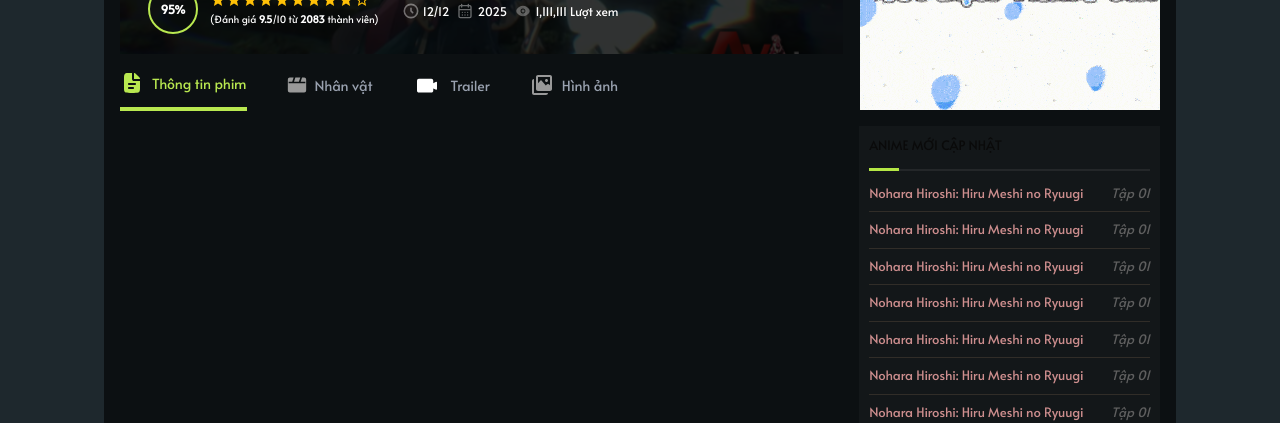
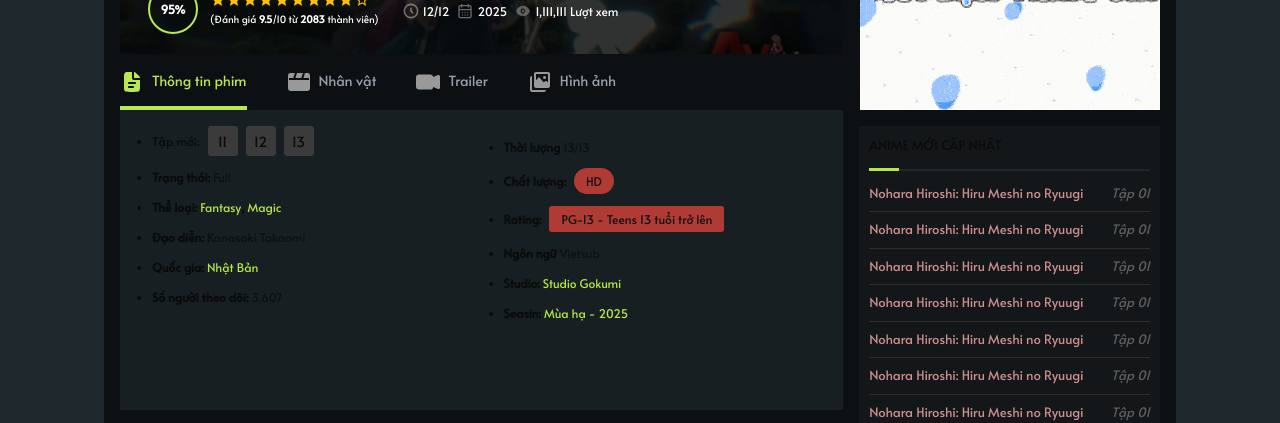
Before and after one commit to Phungngoccoc/ChatApp, a Next.js app: page /phim/test in a window 1280 px wide. Shown: the part 429-852 px from the top of the page. Built offline with nearby package versions, Linux system fonts and the light colour scheme.

Commit message:
complete section info movie

```diff
--- a/src/app/phim/[slug]/detail-movie.tsx
+++ b/src/app/phim/[slug]/detail-movie.tsx
@@ -14,10 +14,11 @@ import FileIcon from '@/components/icon/file'
 import Movie from '@/components/icon/movie'
 import Camera from '@/components/icon/camera'
 import ImageIcon from '@/components/icon/image'
+import CameraVideoFill from '@/components/icon/camera-video'
 
 export default function DetailMovie() {
     const [activeTab, setActiveTab] = useState<'info' | 'character' | 'trailer' | 'images'>('info');
-    const baseClass = 'text-[14px] flex items-center pb-3 cursor-pointer';
+    const baseClass = 'text-[14px] flex items-start pb-3 cursor-pointer min-h-[30px] justify-center';
     const activeClass = 'text-[#b9e850] border-b-[4px] border-[#b9e850]';
     return (
         <div className="container bg-[#0c1012] py-2 px-4">
@@ -51,7 +52,8 @@ export default function DetailMovie() {
                             </div>
                         </div>
                         <div className='text-white flex mt-4'>
-                            <div className='z-5 border-t border-white/60 w-full pt-4 ps-2 flex'>
+                            <div className='z-5 border-t border-white/60 w-full pt-4 ps-2 flex sm:flex-row flex-col'>
+                                <div className='flex'>
                                     <div className='w-[50px] h-[50px] border-2 border-[#b9e850] z-5 rounded-full text-[12px] text-white flex items-center justify-center font-bold' >
                                         95%
                                     </div>
@@ -64,7 +66,19 @@ export default function DetailMovie() {
                                         </div>
                                         <div className='text-[10px] mt-1'>(Đánh giá <strong>9.5</strong>/10 từ <strong>2083</strong> thành viên)</div>
                                     </div>
-                                <div className="flex gap-2 mt-1 ms-6">
+                                </div>
+                                <div className="gap-2 mt-1 ms-6 sm:flex  hidden">
+                                    <span className="flex items-center text-[12px] text-white font-light">
+                                        <Clock size={16} stroke="white" className="opacity-40 me-1" /> 12/12
+                                    </span>
+                                    <span className="flex items-center text-[12px] text-white font-light">
+                                        <Calendar size={16} className="opacity-40 me-1" fill="white" /> 2025
+                                    </span>
+                                    <span className="flex items-center text-[12px] text-white font-light">
+                                        <EyeIcon width={16} height={16} fill="#ccc" className='opacity-40 me-1' /> 1,111,111 Lượt xem
+                                    </span>
+                                </div>
+                                <div className="flex gap-2 mt-1 sm:hidden mt-4 ms-1">
                                     <span className="flex items-center text-[12px] text-white font-light">
                                         <Clock size={16} stroke="white" className="opacity-40 me-1" /> 12/12
                                     </span>
@@ -78,45 +92,90 @@ export default function DetailMovie() {
                             </div>
                         </div>
                     </div>
-                    <div className="mt-4 flex items-center gap-x-10">
+                    <div className="mt-4 flex items-start gap-x-10 transition-all duration-200">
                         <div
                             className={`${baseClass} ${activeTab === 'info' ? activeClass : 'text-gray-400'}`}
                             onClick={() => setActiveTab('info')}
                         >
-                            <FileIcon width={24} height={24} fillColor={activeTab === 'info' ? '#b9e850' : '#999'} className="me-2" />
+                            <FileIcon width={24} height={24} fillColor={activeTab === 'info' ? '#b9e850' : '#999'} className="" />
+                            <div
+                                className={`overflow-hidden transition-all duration-300 ease-in-out max-h-[20px] ${activeTab === 'info' ? 'max-w-[100px] scale-100 opacity-100 ms-2' : 'max-w-0 h-0 scale-0 opacity-0'} md:max-w-[100px] md:scale-100 md:opacity-100 md:h-auto md:ms-2`}>
                                 Thông tin phim
+                            </div>
+
                         </div>
 
                         <div
                             className={`${baseClass} ${activeTab === 'character' ? activeClass : 'text-gray-400'}`}
                             onClick={() => setActiveTab('character')}
                         >
-                            <Movie size={20} color={activeTab === 'character' ? '#b9e850' : '#999'} className="me-2" />
+                            <Movie size={24} color={activeTab === 'character' ? '#b9e850' : '#999'} className="flex justify-center" />
+                            <div
+                                className={`overflow-hidden transition-all duration-300 ease-in-out max-h-[20px] ${activeTab === 'character' ? 'max-w-[100px]  scale-100 opacity-100 ms-2' : 'max-w-0 h-0 scale-0 opacity-0'} md:max-w-[100px] md:scale-100 md:opacity-100 md:h-auto md:ms-2`}>
                                 Nhân vật
+                            </div>
                         </div>
 
                         <div
                             className={`${baseClass} ${activeTab === 'trailer' ? activeClass : 'text-gray-400'}`}
                             onClick={() => setActiveTab('trailer')}
                         >
-                            <Camera size={30} color={activeTab === 'trailer' ? '#b9e850' : 'white'} className="me-2" />
+                            <CameraVideoFill width={24} height={24} fill={activeTab === 'trailer' ? '#b9e850' : '#999'} className="" />
+                            <div
+                                className={`overflow-hidden transition-all duration-300 ease-in-out max-h-[20px] ${activeTab === 'trailer' ? 'max-w-[100px]  scale-100 opacity-100 ms-2' : 'max-w-0 h-0 scale-0 opacity-0'} md:max-w-[100px] md:scale-100 md:opacity-100 md:h-auto md:ms-2`}>
                                 Trailer
+                            </div>
                         </div>
 
                         <div
                             className={`${baseClass} ${activeTab === 'images' ? activeClass : 'text-gray-400'}`}
                             onClick={() => setActiveTab('images')}
                         >
-                            <ImageIcon width={24} height={24} fillColor={activeTab === 'images' ? '#b9e850' : '#999'} className="me-2" />
+                            <ImageIcon width={24} height={24} fillColor={activeTab === 'images' ? '#b9e850' : '#999'} className="" />
+                            <div
+                                className={`overflow-hidden transition-all duration-300 ease-in-out max-h-[20px] ${activeTab === 'images' ? 'max-w-[100px]  scale-100 opacity-100 ms-2' : 'max-w-0 h-0 scale-0 opacity-0'} md:max-w-[100px] md:scale-100 md:opacity-100 md:h-auto md:ms-2`}>
                                 Hình ảnh
                             </div>
                         </div>
-                    <div>
-
+                    </div>
+                    <div className='min-h-[300px] bg-[#171f22]'>
+                        <div className={`w-full grid grid-cols-2 gap-x-3 text-[12px] p-4 transform ${activeTab === 'info' ? "scale-100 opacity-100 transition duration-100" : "scale-0 opacity-0"}`}>
+                            <ul className='col-span-1 !list-disc ms-4'>
+                                <li>
+                                    <div className='flex items-center'>
+                                        <span>Tập mới:</span>
+                                        <Link href={`#`} className='w-[30px] h-[30px] rounded-[3px] bg-[#3b3b3b] flex items-center justify-center text-[14px] ms-2'>11</Link>
+                                        <Link href={`#`} className='w-[30px] h-[30px] rounded-[3px] bg-[#3b3b3b] flex items-center justify-center text-[14px] ms-2'>12</Link>
+                                        <Link href={`#`} className='w-[30px] h-[30px] rounded-[3px] bg-[#3b3b3b] flex items-center justify-center text-[14px] ms-2'>13</Link>
+                                    </div>
+                                </li>
+                                <li className='mt-3 font-bold'>Trạng thái: <span className='opacity-70 font-light'>Full</span></li>
+                                <li className='mt-3 font-bold'>Thể loại: <Link href={`#`} className='text-[#b5e745] font-light'>Fantasy</Link>, <Link href={`#`} className='text-[#b5e745] font-light'>Magic</Link></li>
+                                <li className='mt-3 font-bold'>Đạo diễn: <span className='opacity-70 font-light'>Kanasaki Takaomi</span></li>
+                                <li className='mt-3 font-bold'>Quốc gia: <Link href={`#`} className='text-[#b5e745] font-light'>Nhật Bản</Link></li>
+                                <li className='mt-3 font-bold'>Số người theo dõi: <span className='opacity-70 font-light'>3,607</span></li>
+                            </ul>
+                            <ul className='col-span-1 list-disc ms-4'>
+                                <li className='mt-3 font-bold'>Thời lượng <span className='opacity-70 font-light'>13/13</span></li>
+                                <li className='mt-3 font-bold'>
+                                    <div className='flex items-center'>
+                                        Chất lượng: <span className='opacity-70 font-light py-1 px-3 bg-[#f2473e] rounded-full ms-2'>HD</span>
+                                    </div>
+                                </li>
+                                <li className='mt-3 font-bold'>
+                                    <div className='flex items-center'>
+                                        Rating: <span className='opacity-70 font-light py-1 px-3 bg-[#f2473e] rounded-[3px] ms-2'>PG-13 - Teens 13 tuổi trở lên</span>
+                                    </div>
+                                </li>
+                                <li className='mt-3 font-bold'>Ngôn ngữ <span className='opacity-70 font-light'>Vietsub</span></li>
+                                <li className='mt-3 font-bold'>Studio: <Link href={`#`} className='text-[#b5e745] font-light'>Studio Gokumi</Link></li>
+                                <li className='mt-3 font-bold'>Seasin: <Link href={`#`} className='text-[#b5e745] font-light'>Mùa hạ - 2025</Link></li>
+                            </ul>
+                        </div>
                     </div>
                 </div>
                 <RightBar />
             </div>
-        </div>
+        </div >
     )
 }
--- /dev/null
+++ b/src/components/icon/camera-video.tsx
@@ -0,0 +1,33 @@
+import React from 'react';
+
+interface CameraVideoFillProps {
+    width?: number | string;
+    height?: number | string;
+    fill?: string;
+    className?: string;
+}
+
+const CameraVideoFill: React.FC<CameraVideoFillProps> = ({
+    width = 64,
+    height = 64,
+    fill = '#000000',
+    className = '',
+}) => {
+    return (
+        <svg
+            width={width}
+            height={height}
+            viewBox="0 0 16 16"
+            xmlns="http://www.w3.org/2000/svg"
+            fill={fill}
+            className={className}
+        >
+            <path
+                fillRule="evenodd"
+                d="M0 5a2 2 0 0 1 2-2h7.5a2 2 0 0 1 1.983 1.738l3.11-1.382A1 1 0 0 1 16 4.269v7.462a1 1 0 0 1-1.406.913l-3.111-1.382A2 2 0 0 1 9.5 13H2a2 2 0 0 1-2-2V5z"
+            />
+        </svg>
+    );
+};
+
+export default CameraVideoFill;
```
Also changed, not shown: src/app/globals.css (+17 -2 lines). Lines whose indentation alone changed are shown as unchanged.
